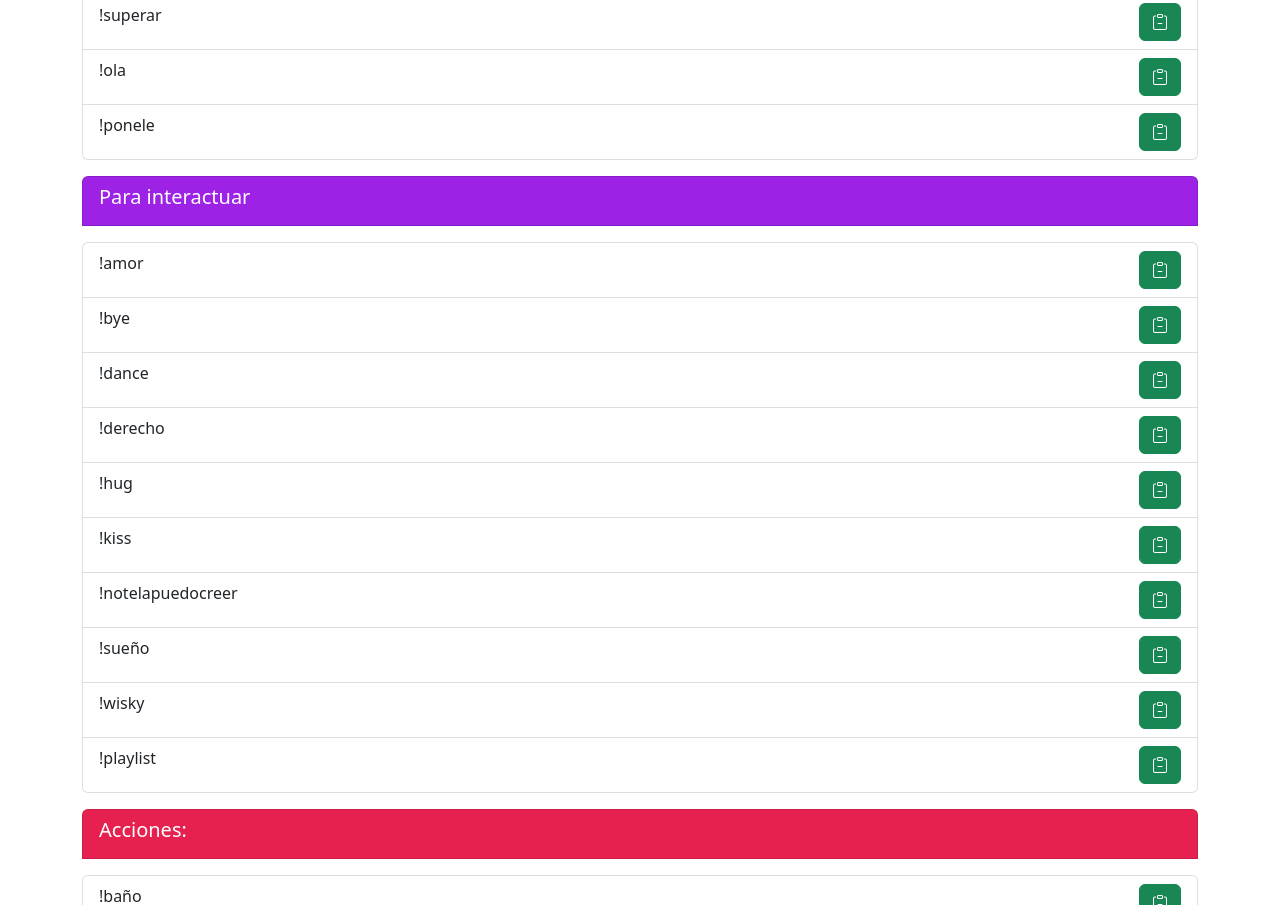
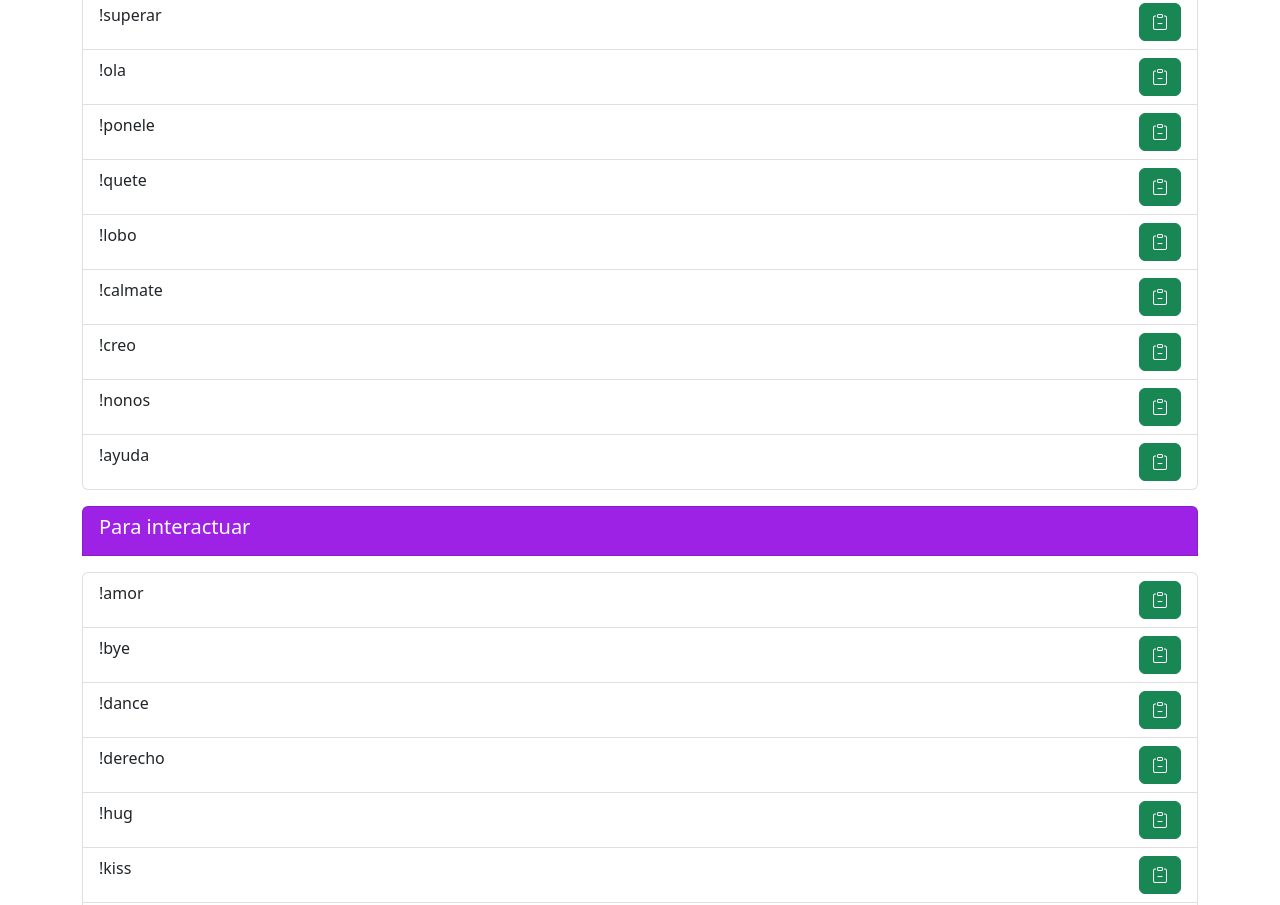
Before and after one commit to lucianoontiveros/comandoCuartoDeChenz, a website: page index.html in a window 1280 px wide. Shown: the part 4739-5644 px from the top of the page. Drawn offline with nearby package versions, Linux system fonts and the light colour scheme.

Commit message:
se suben nuevos comandos

```diff
--- a/index.html
+++ b/index.html
@@ -250,6 +250,24 @@
                 <li class="list-group-item itemText"> !ponele
                     <button value="!ponele" type="button" class="btn btn-success"><i class="bi bi-clipboard-minus"></i></button>
                 </li>
+                <li class="list-group-item itemText"> !quete
+                    <button value="!quete" type="button" class="btn btn-success"><i class="bi bi-clipboard-minus"></i></button>
+                </li>
+                <li class="list-group-item itemText"> !lobo
+                    <button value="!lobo" type="button" class="btn btn-success"><i class="bi bi-clipboard-minus"></i></button>
+                </li>
+                <li class="list-group-item itemText"> !calmate
+                    <button value="!calmate" type="button" class="btn btn-success"><i class="bi bi-clipboard-minus"></i></button>
+                </li>
+                <li class="list-group-item itemText"> !creo
+                    <button value="!creo" type="button" class="btn btn-success"><i class="bi bi-clipboard-minus"></i></button>
+                </li>
+                <li class="list-group-item itemText"> !nonos
+                    <button value="!nonos" type="button" class="btn btn-success"><i class="bi bi-clipboard-minus"></i></button>
+                </li>
+                <li class="list-group-item itemText"> !ayuda
+                    <button value="!ayuda" type="button" class="btn btn-success"><i class="bi bi-clipboard-minus"></i></button>
+                </li>
             </ul>
         </div>
 
```
